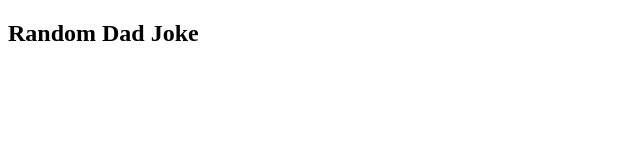
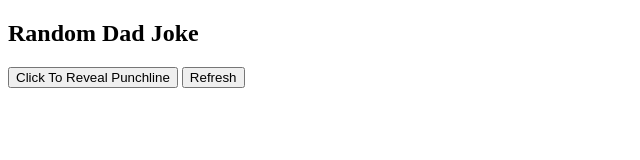
Before and after one commit to PraiseXI/Dad-Joke-Chrome-Extension, a browser extension: page index.html in a window 1280 px wide. Shown: the whole page, without its empty margins (0-640 px from the left). Drawn offline with Linux system fonts and the light colour scheme; no server answers.

Commit message:
add buttons to show and refresh

```diff
--- a/index.html
+++ b/index.html
@@ -10,7 +10,9 @@
     <div>
         <h2> Random Dad Joke </h2>
         <h3 id = "setup"></h3>
-        <h3 id = "punchline"></h3>
+        <button type="button"; id = "button">Click To Reveal Punchline</button>
+        <button type="button"; id = "refresh">Refresh</button>
+        <h3 style="display: none;" id="punchline"></h3>
     </div>
 </body>
 <script src = "script.js"></script>
```
